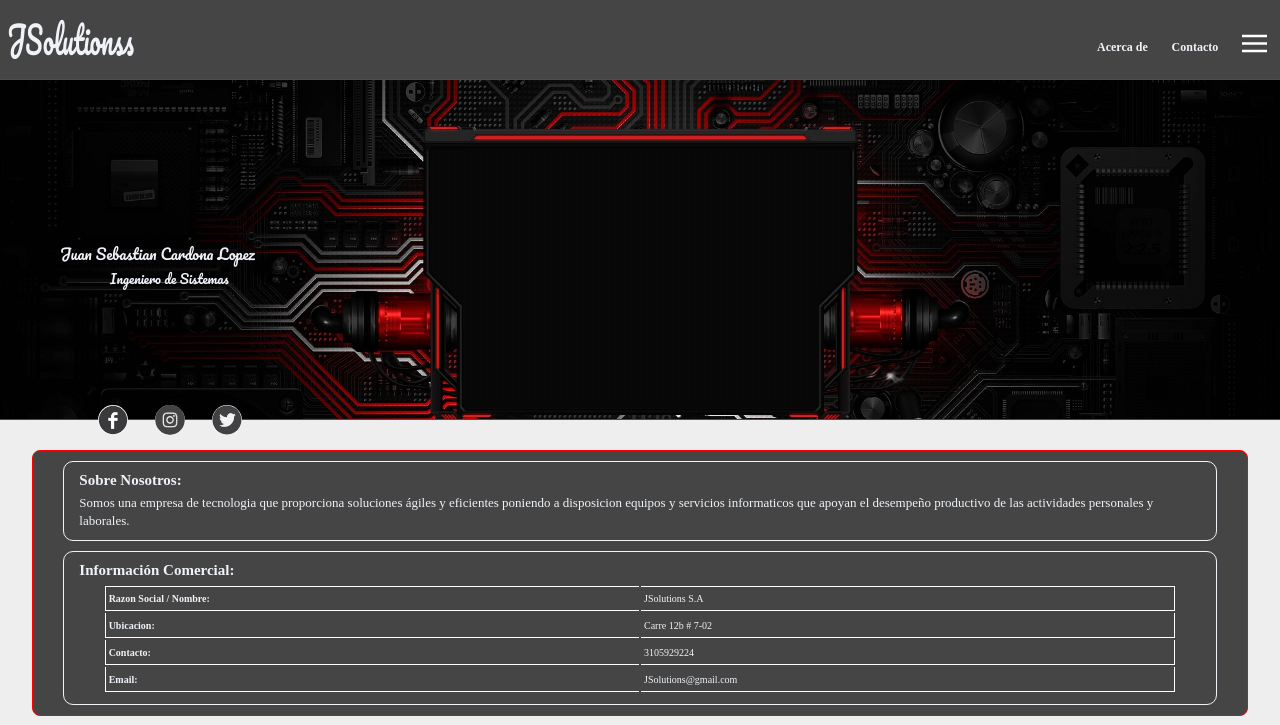
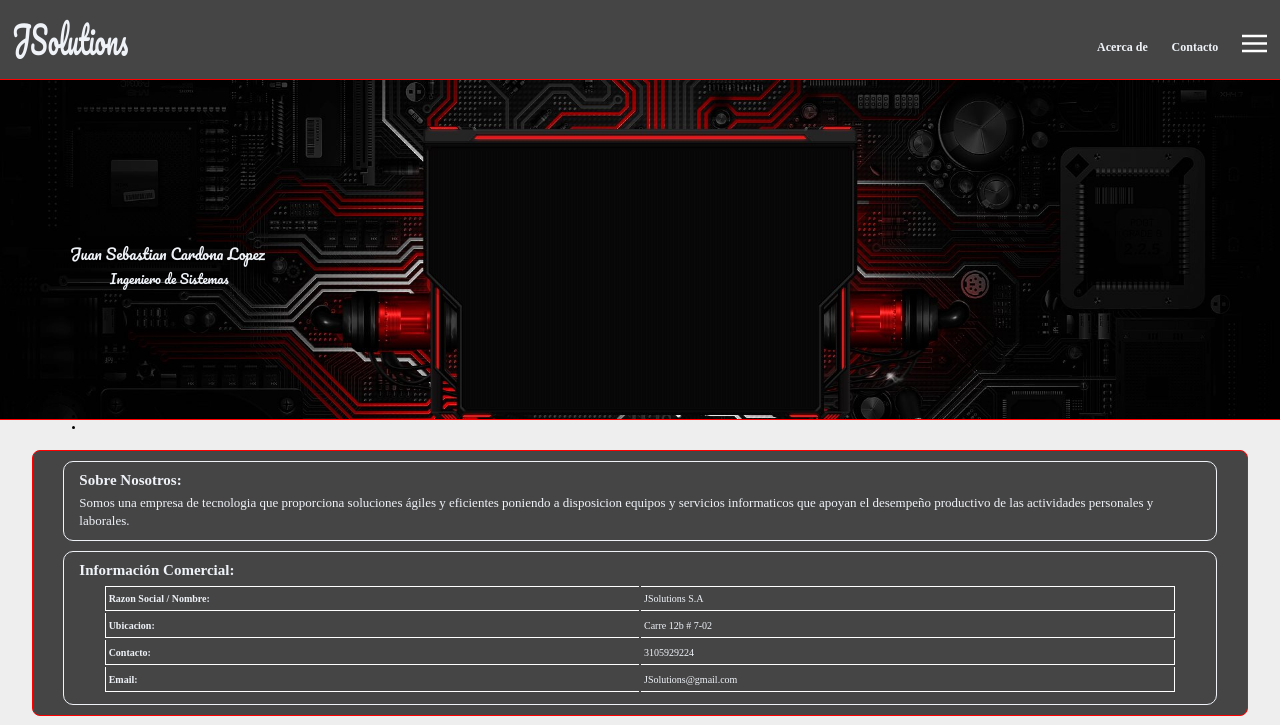
Before and after one commit to juansebastiancardona/Desarrollos_App, a plain HTML site: page Blog/index.html in a window 1280 px wide. Shown: the top 725 px of the page. Drawn offline with Linux system fonts and the light colour scheme.

Commit message:
Revert "solucion cambio de navegador"
This reverts commit 8d35c5d826a04afb8204a3496e8607318bfc677e.

```diff
--- a/Blog/css/estilos.css
+++ b/Blog/css/estilos.css
@@ -110,13 +110,14 @@ html{
     padding-bottom: 10px;
 }
 .main--logo{
-
    width: 100%;
    height: 190px;
 
 
 }
+.main--logo-imagen{
 
+}
 .main--logo-imagen p{
     width: 100%;
     position: relative;
@@ -136,13 +137,24 @@ html{
     width: 250px;
     height: 220px;
     position: absolute;
-    /* margin: -220px  auto auto 230px; */
     margin-top: -220px;
     margin-left:50px;
-    /* background-color: #24b64f;  */
+ /*background-color: #7F8C8D; */
 }
 
-
+/*.main--logo-titulo .foto{
+    background-image: url(/assets/imagenes/perfil3.jpg);
+    background-position:left;
+    background-repeat: no-repeat;
+    background-size: cover;
+    width: 80px;
+    height: 80px;
+    border-radius: 50%;
+    margin-left: 115px;
+    margin-top: 10px;
+    margin-bottom: 10px;
+}
+*/
 .nombre-profesion{
     width: auto;
     /*aqui */
@@ -157,7 +169,7 @@ html{
     font-family: 'Pacifico', cursive ;
     font-size: 1.5rem;
     letter-spacing: 0.2;
-    margin-left: 10px;
+    margin-left: 20px;
 
 }
 .nombre-profesion .profesion{
@@ -290,7 +302,9 @@ html{
     color: var(--letrablanca);
     border-radius: 5px;
 }
+.informacion-comercial .tabla tr{
 
+}
 .informacion-comercial .tabla td{
 
     width: 50%;
@@ -570,3 +584,26 @@ html{
    display: flex;
    flex-direction: column;
 }
+/*
+ .footer--redes{
+
+     width: 100px;
+    height: auto;
+     background-color: red;
+     margin-right: 10px;
+     margin-top: 0px;
+
+ }
+
+ .footer--redes .redes-items{
+    display: block;
+
+    margin-top: 5px;
+    margin-left: 10px;
+    padding-bottom: 20px;
+ }
+ .footer--redes .redes-items li {
+     margin-bottom: 10px;
+
+ }
+ */
--- a/Blog/index.html
+++ b/Blog/index.html
@@ -5,19 +5,15 @@
     <meta http-equiv="X-UA-Compatible" content="IE=edge">
     <meta name="viewport" content="width=device-width, initial-scale=1.0">
 
-    <link   href="/css/estilos.css" rel="stylesheet">
-
-
-    <title>Blog JsSolutions</title>
-
-
+    <link rel="stylesheet" href="/css/estilos.css">
+    <title>Blog JSolutions</title>
 </head>
 <body>
     <header class="header ">
 
         <nav class="nav">
             <div class="nav--izquierdo">
-                <a href="">JSolutionss</a>
+                <a href="">JSolutions</a>
 
             </div>
 
@@ -44,16 +40,16 @@
             </div>
 
             <div class="main--logo-titulo" >
-                <!-- <div class="foto">
-                <a href="" ></a>
-                </div> -->
+                <div class="foto">
+                  <a href="" ></a>
+                 </div>
                  <div class="nombre-profesion">
                      <p class="nombre">Juan Sebastian Cardona Lopez</p>
                      <p class="profesion">Ingeniero de Sistemas</p>
                 </div>
 
                 <div class="redes">
-                    <ul class="redes-items">
+                    <ul class="redes-items-footer">
                         <li class="facebook" >
                             <a href=""  ></a>
                         </li>
@@ -67,7 +63,6 @@
                         </li>
                     </ul>
                 </div>
-            </div>
         </section>
 
         <section class="main--informacion">
@@ -213,7 +208,24 @@
             <p>Gerente.</p>
         </section>
 
+       <!-- <section class="footer--redes">
 
+                <ul class="redes-items">
+                    <li class="facebook" >
+                        <a href=""  ></a>
+                    </li>
+
+                    <li class="instagram">
+                        <a href=></a>
+                    </li>
+
+                    <li class="twitter">
+                        <a href=""></a>
+                    </li>
+                </ul>
+
+        </section>
+        -->
     </footer>
 </body>
 </html>
```
